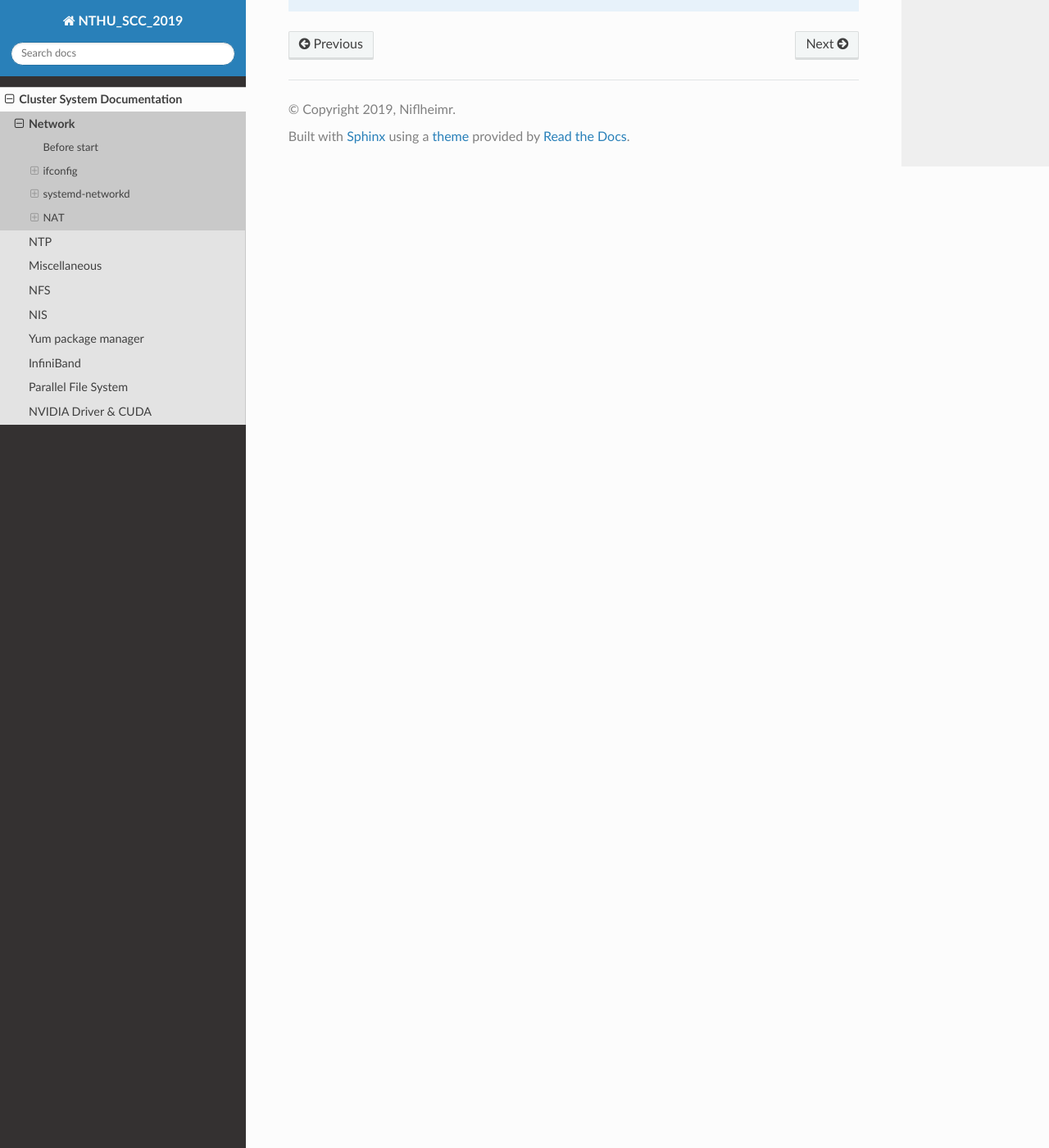
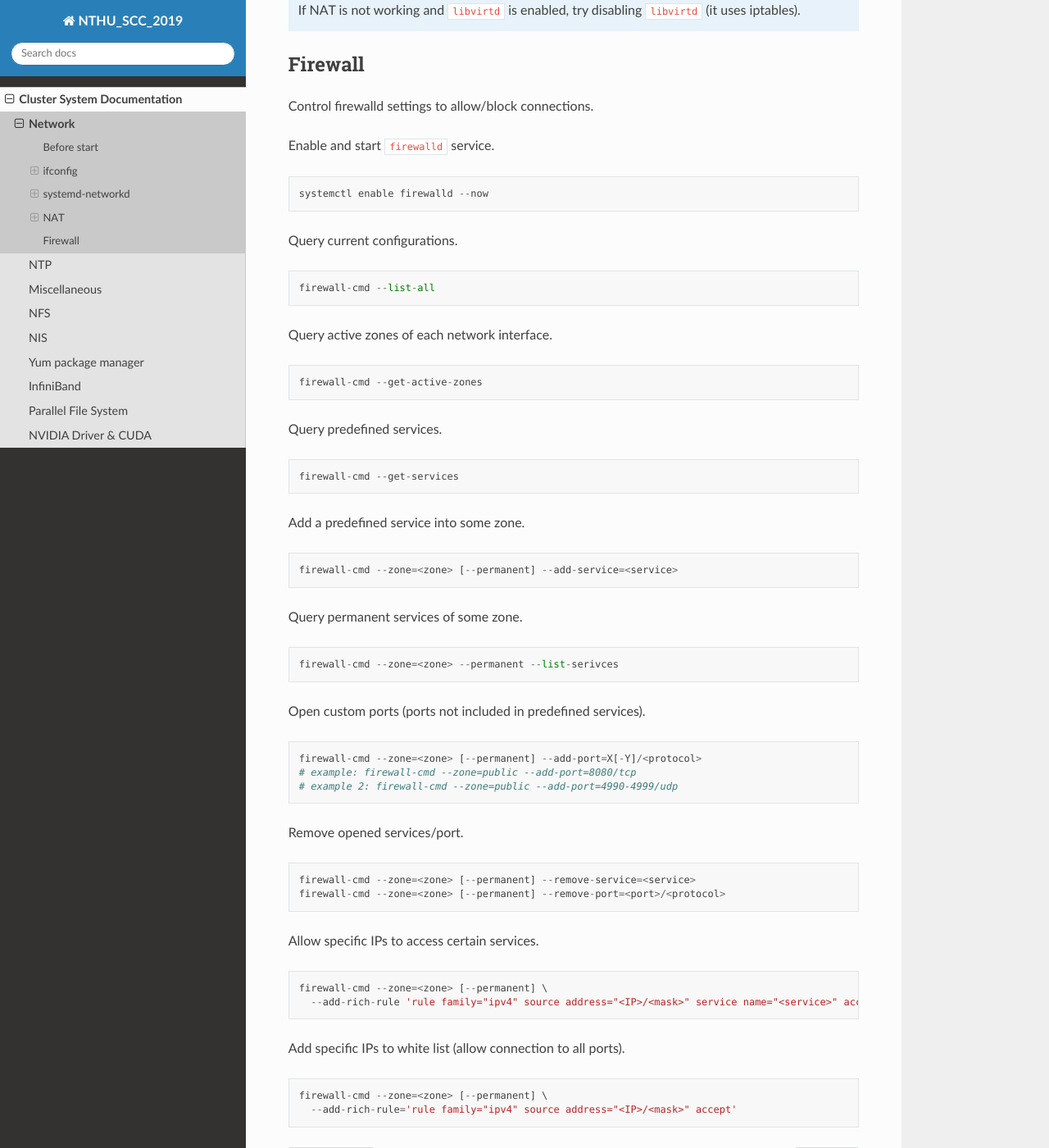
Before and after one commit to jim90247/NTHU_SCC2019, a Sphinx documentation site: the page built from docs/cluster/network.rst, in a window 1280 px wide and 1400 px high, scrolled down 3856 px. Shown: the whole window at 82% size. Built offline with Sphinx 7.4.7 and the Read the Docs theme 2.0.0, drawn with Linux system fonts in a browser that asks for light colours.

Commit message:
Add firewalld operations

```diff
--- a/docs/cluster/network.rst
+++ b/docs/cluster/network.rst
@@ -167,3 +167,63 @@ to reload sysctl settings.
 
 .. note::
 	If NAT is not working and ``libvirtd`` is enabled, try disabling ``libvirtd`` (it uses iptables).
+
+Firewall
+========
+
+Control firewalld settings to allow/block connections.
+
+Enable and start ``firewalld`` service.
+::
+
+  systemctl enable firewalld --now
+
+Query current configurations.
+::
+
+  firewall-cmd --list-all
+
+Query active zones of each network interface.
+::
+
+  firewall-cmd --get-active-zones
+
+Query predefined services.
+::
+
+  firewall-cmd --get-services
+
+Add a predefined service into some zone.
+::
+
+  firewall-cmd --zone=<zone> [--permanent] --add-service=<service>
+
+Query permanent services of some zone.
+::
+
+  firewall-cmd --zone=<zone> --permanent --list-serivces
+
+Open custom ports (ports not included in predefined services).
+::
+
+  firewall-cmd --zone=<zone> [--permanent] --add-port=X[-Y]/<protocol>
+  # example: firewall-cmd --zone=public --add-port=8080/tcp
+  # example 2: firewall-cmd --zone=public --add-port=4990-4999/udp
+
+Remove opened services/port.
+::
+
+  firewall-cmd --zone=<zone> [--permanent] --remove-service=<service>
+  firewall-cmd --zone=<zone> [--permanent] --remove-port=<port>/<protocol>
+
+Allow specific IPs to access certain services.
+::
+
+  firewall-cmd --zone=<zone> [--permanent] \
+    --add-rich-rule 'rule family="ipv4" source address="<IP>/<mask>" service name="<service>" accept'
+
+Add specific IPs to white list (allow connection to all ports).
+::
+
+  firewall-cmd --zone=<zone> [--permanent] \
+    --add-rich-rule='rule family="ipv4" source address="<IP>/<mask>" accept'
```
